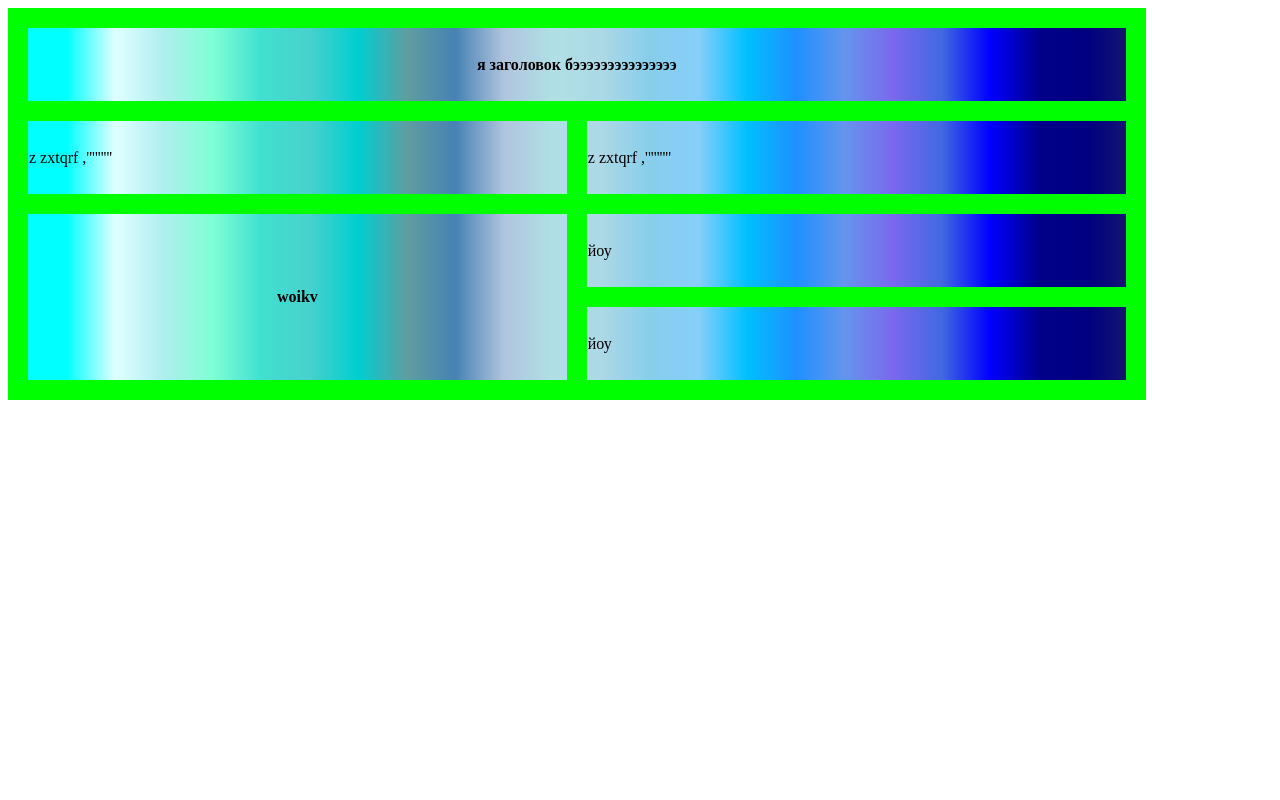
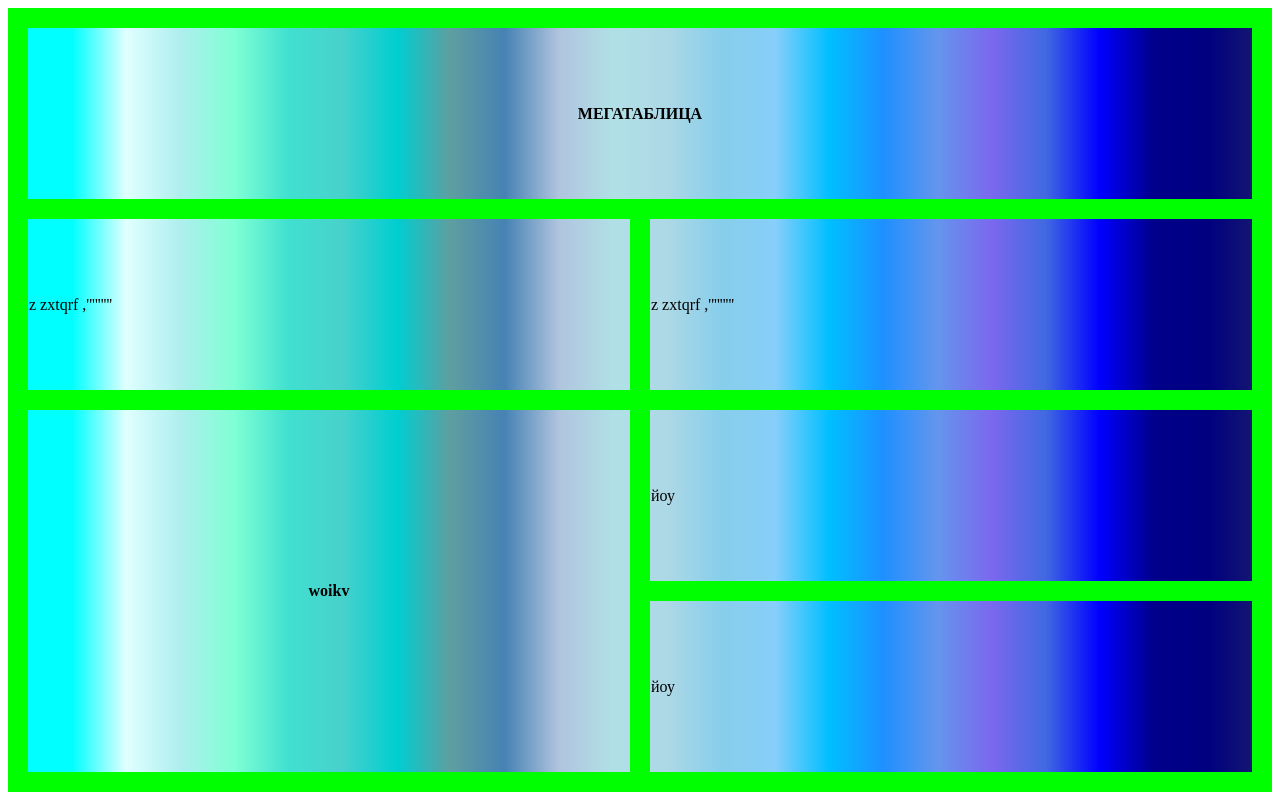
Before and after one commit to yar200/electricheskayagovnovarka, a plain HTML site: page tabliza.html in a window 1280 px wide. Drawn offline with Linux system fonts and the light colour scheme.

Commit message:
Update tabliza.html

```diff
--- a/tabliza.html
+++ b/tabliza.html
@@ -1,7 +1,7 @@
 <html>
 <table border solid >
 	<tr>
-	<th colspan='2'>я заголовок бэээээээээээээээ</th>
+	<th colspan='2'>МЕГАТАБЛИЦА</th>
 	</tr>
     <td>z zxtqrf ,'''''''''</td>
     <td>z zxtqrf ,'''''''''</td>
@@ -12,7 +12,7 @@
      <td>йоу</td>
 	</table>
     <style>
-    table{height:50%;width:90%;border-collapse:collapse;border:20px solid #00FF00;background:linear-gradient(to right,	#00FFFF,#00FFFF,#E0FFFF,#AFEEEE,	#7FFFD4,	#40E0D0,#48D1CC,#00CED1,#5F9EA0,#4682B4,	#B0C4DE,#B0E0E6,#ADD8E6,#87CEEB,#87CEFA,#00BFFF,#1E90FF,#6495ED,#7B68EE,#4169E1,#0000FF,#00008B,#000080,#191970)}
+    table{height:100%;width:100%;border-collapse:collapse;border:20px solid #00FF00;background:linear-gradient(to right,	#00FFFF,#00FFFF,#E0FFFF,#AFEEEE,	#7FFFD4,	#40E0D0,#48D1CC,#00CED1,#5F9EA0,#4682B4,	#B0C4DE,#B0E0E6,#ADD8E6,#87CEEB,#87CEFA,#00BFFF,#1E90FF,#6495ED,#7B68EE,#4169E1,#0000FF,#00008B,#000080,#191970)}
     td{border:20px solid #00FF00}
 
     </style>
```
